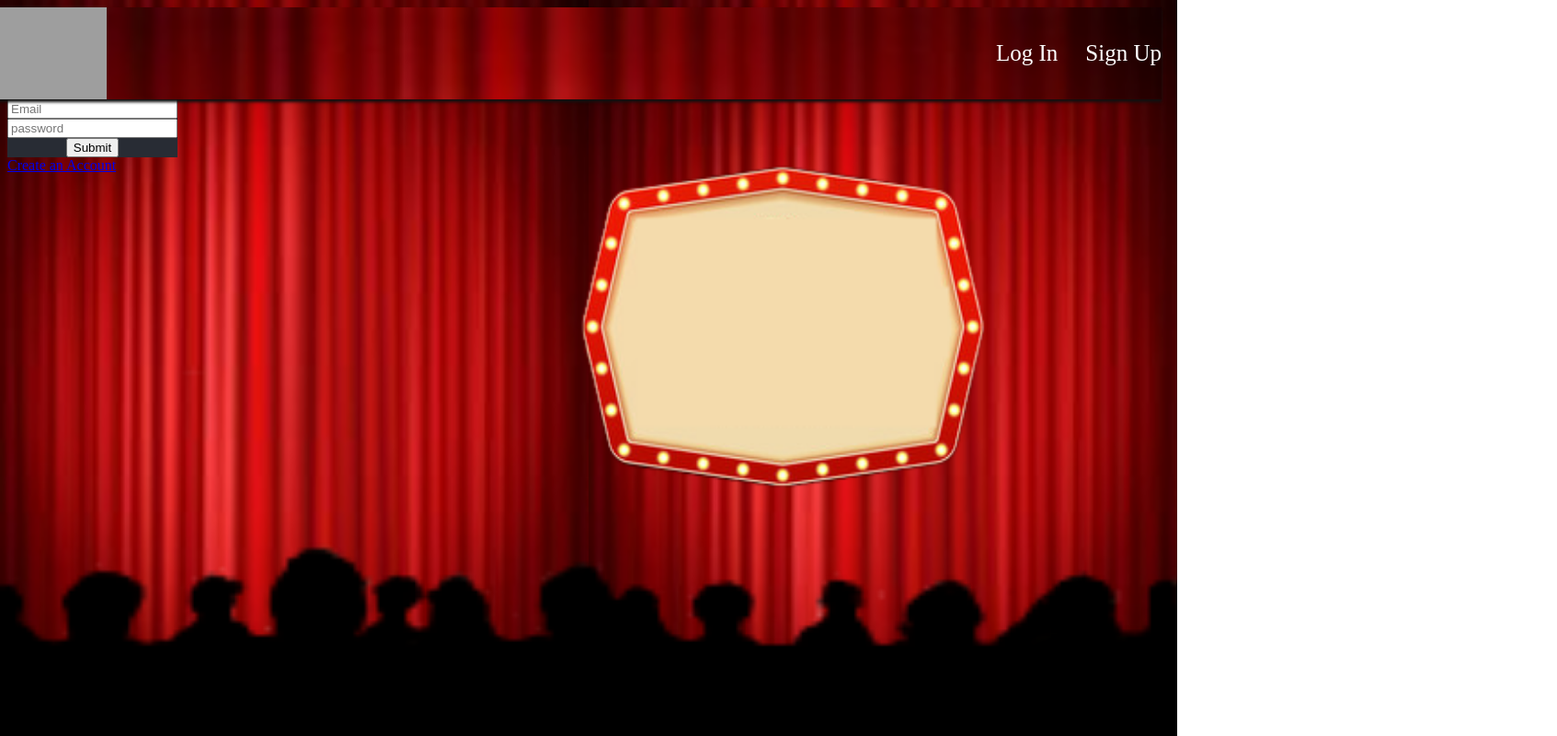
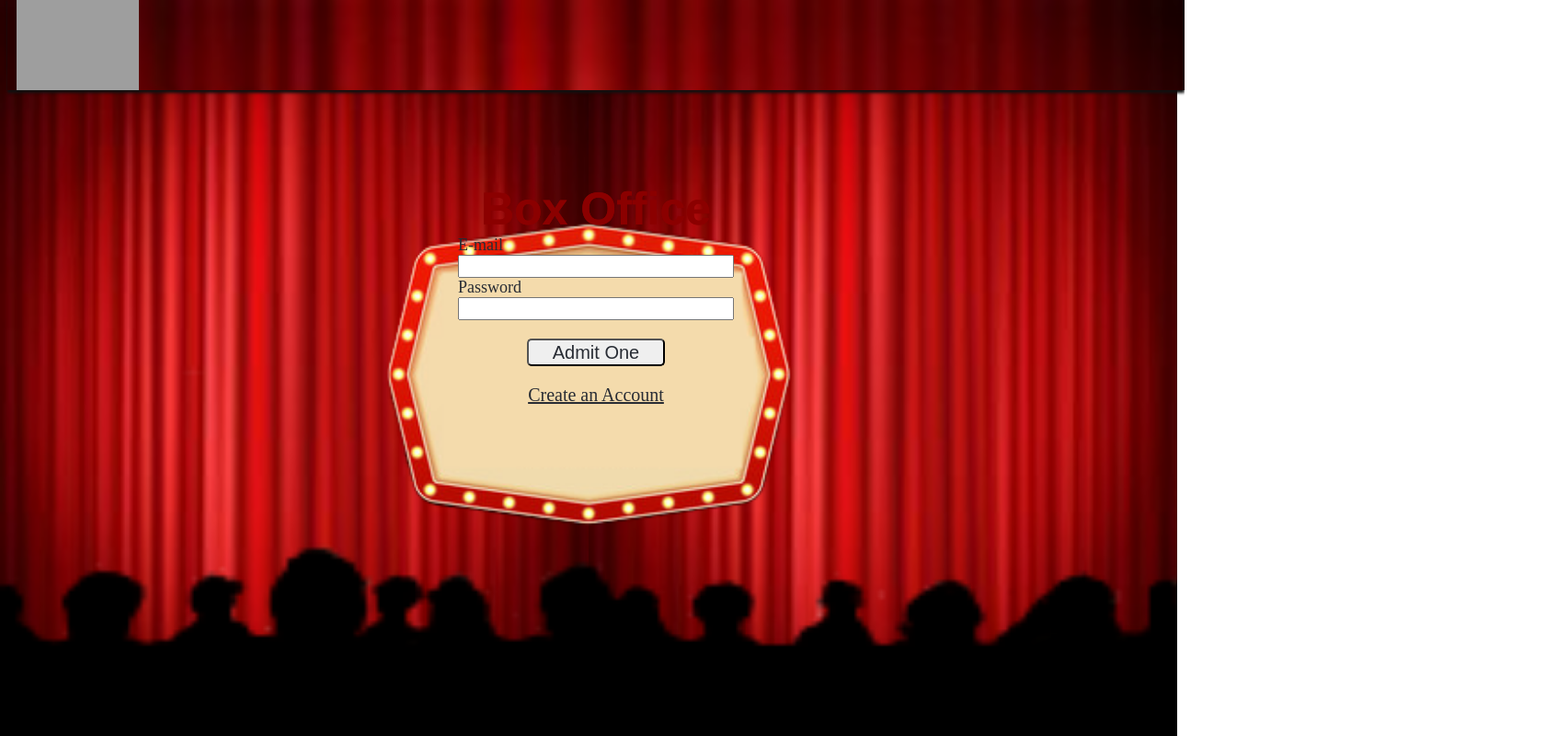
Before and after one commit to CKjolhede/IMO, a React app in the folder client/: page /loginformcontainer in a window 1280 px wide. Shown: the whole page at 92% size, 1693 px wide, since content can reach past the window. Built offline with nearby package versions, Linux system fonts and the light colour scheme; no server answers; grey boxes are pictures that could not be loaded.

Commit message:
login aligned and now landing page

```diff
--- a/client/src/components/App.js
+++ b/client/src/components/App.js
@@ -6,7 +6,7 @@ import Header from "./Header";
 import LoginFormContainer from "./LoginFormContainer";
 import RegisterContainer from "./RegisterContainer";
 import NotFound from "./NotFound";
-
+import UserProfile from "./UserProfile";
 
 function App() {
     const { isLoggedIn } = useAuth();
@@ -19,10 +19,11 @@ function App() {
                         <Route path="/home/*" element={<Home />} />
                         <Route path="/*" element={<NotFound /> } />
                     </Routes>
+                    <UserProfile />
                 </>
             ) : (
                 <>
-                        <Routes>
+                    <Routes>
 
                         {/*<Route path="/*" element={<NotFound />} />*/}
                         <Route
@@ -33,7 +34,8 @@ function App() {
                             path="/registercontainer"
                             element={<RegisterContainer />}
                         />
-                    </Routes>
+                        </Routes>
+                    <LoginFormContainer />
                 </>
             )}
         </>
--- a/client/src/components/Header.css
+++ b/client/src/components/Header.css
@@ -10,8 +10,8 @@
     align-items: center;
     background-image: url("./images/redcurtainsL.jpg");
     background-repeat: no-repeat;
-    padding: 0px 0px 0px 0px;
-    margin: 0px -25px;
+    padding: 0px 20px 0px 10px;
+    margin: -10px 00px 10px 0px ;
     border: 0px;
     box-shadow: 0px 3px 3px #101010;
     background-size: cover;
@@ -20,7 +20,7 @@
 .logo {
     display: flex;
     position: fixed top;
-    padding: 20px px 0px 0px;
+    padding: 0px 0px 0px 0px;
     float: left;
     width: auto;
     height: 100px;}
--- a/client/src/components/Header.js
+++ b/client/src/components/Header.js
@@ -1,5 +1,5 @@
 import React from "react";
-import { NavLink, Link } from "react-router-dom";
+import { Link } from "react-router-dom";
 import { useAuth } from "../contexts/AuthContext";
 import logo from './imo_logo.gif'
 import './Header.css';
@@ -14,12 +14,12 @@ function Header() {
                     <Link to={"/home"}>
                         {<img className="logo" src={logo} alt="logo" />}
                     </Link>
-                    <NavLink
+                    {/*<NavLink
                         to="/home/userprofile/"
                         className={({ isActive }) => (isActive ? "active" : "")}
                     >
                         Profile
-                    </NavLink>
+                    </NavLink>*/}
                     <Link
                         className="button-header-logout"
                         to="/home"
@@ -33,7 +33,7 @@ function Header() {
                     <Link to={"/home"}>
                         {<img className="logo" src={logo} alt="logo" />}
                     </Link>
-                    <div className="button-header-login">
+                    {/*<div className="button-header-login">
                         <Link
                             className="button-header"
                             to="/loginformcontainer"
@@ -44,7 +44,7 @@ function Header() {
                         <Link className="button-header" to="registercontainer">
                             Sign Up
                         </Link>
-                    </div>
+                    </div>*/}
                 </div>
             )}
         </div>
--- a/client/src/components/Home.js
+++ b/client/src/components/Home.js
@@ -12,10 +12,11 @@ import Recommendations from "./Recommendations";
 import MovieSearch from "./MovieSearch";
 import { useAuth } from '../contexts/AuthContext';
 import { useRec } from '../contexts/RecContext';
+import LoginFormContainer from './LoginFormContainer';
 import axios from 'axios';
 
 function Home() {
-    const { user } = useAuth();
+    const { user, isLoggedIn } = useAuth();
     const { createRecommendation, removeRecommendation } = useRec();
 
     const updateUserImage = async (imageUrl) => {
--- a/client/src/components/LoginForm.js
+++ b/client/src/components/LoginForm.js
@@ -42,15 +42,17 @@ function LoginForm() {
         },
     });
     return (
-        <div>
+        <div className="login-form-container" >
+            <div className="login-form">
+                <h2 className="login-header">Box Office</h2>
                 <form onSubmit={formik.handleSubmit}>
-                <div className="login-form">
-                    <div className="input-container-email">
-                        <input
+
+                <div className="input-email">E-mail
+                    <input className="email-input"
                         id="email"
                         name="email"
                         type="email"
-                            placeholder="Email"
+                        //placeholder="Email"
                         onChange={formik.handleChange}
                         onBlur={formik.handleBlur}
                         value={formik.values.email}
@@ -58,14 +60,13 @@ function LoginForm() {
                     {formik.errors.email && formik.touched.email ? (
                         <p className="error">{formik.errors.email}</p>
                     ) : null}
-                    </div>
-
-                    <div className="input-container-password">
-                        <input
+                <div>
+                    <div className="input-container-password">Password
+                        <input className="email-input"
                         id="password"
                         name="password"
                         type="password"
-                            placeholder="password"
+                        //placeholder="Password"
                         onChange={formik.handleChange}
                         onBlur={formik.handleBlur}
                         value={formik.values.password}
@@ -74,15 +75,15 @@ function LoginForm() {
                         <p className="error">{formik.errors.password}</p>
                     ) : null}
                 </div>
-
-                    <div className="input-container-submit">
-                        <button type="submit">Submit</button>
+                <div className="input-container-submit" >
+                <button className="submit-button" type="submit">Admit One</button></div>
+                <div id="errors">{errors.error}</div>
                         </div>
-                    <div id="errors">{errors.error}</div>
                         </div>
                 </form>
                 <NavLink className="input-container-registerlink" to="../registercontainer">Create an Account</NavLink>
             </div>
+        </div>
     );
 }
 export default LoginForm;
--- a/client/src/components/LoginFormContainer.js
+++ b/client/src/components/LoginFormContainer.js
@@ -1,12 +1,10 @@
 import React from 'react';
 import LoginForm from './LoginForm';
-import logincurtain from '../components/images/logincurtain.png';
+
 
 function LoginFormContainer() {
     return (
-        <div className="login-form-container">
             <LoginForm />
-        </div>
     );
 }
 
--- a/client/src/contexts/AuthContext.js
+++ b/client/src/contexts/AuthContext.js
@@ -27,15 +27,15 @@ export const AuthProvider = ({ children }) => {
 
     const onEdit = (user) => {
         setAuth({ isLoggedIn: true, user: user });
-        navigate('/home/profile/')
+        navigate('/home/userprofile/')
     };
 
     const login = (user) => {
         setAuth({
             isLoggedIn: true,
-            user: user,
+            user: user
         });
-        navigate('/home');
+        navigate('/home/userprofile/');
     };
 
     const logout = async () => {
--- a/client/src/index.css
+++ b/client/src/index.css
@@ -12,9 +12,8 @@
 }
 
 img {
-    max-width: 300px;
-
-    display: block;
+    max-width: 500px;
+    display: flex;
 }
 
 body {
@@ -23,7 +22,7 @@ body {
     background-image: url("components/images/theater_dark_shadow.png"),
         url("./components/images/redcurtainsL.jpg"),
         url("./components/images/redcurtainsR.jpg");
-    z-index: 15, 2, 1;
+    /*z-index: 15, 2, 1;*/
     background-repeat: no-repeat, no-repeat, no-repeat;
     background-position: center bottom, center left, center right;
     margin: 0, 0, 0;
@@ -40,13 +39,23 @@ body {
     -moz-osx-font-smoothing: grayscale;
 }
 
+.login-header {
+    display: flex;
+    font-size: 50px;
+    padding: 90px 0px 0px 0px;
+    /*border: 0px;*/
+    margin: 0;
+    font-family: "Helvetica", arial, helvetica, sans-serif;
+    color: darkred;
+}
+
 ul {
   position: fixed;
   bottom: 0;
   width: 100%;
   border: 1px solid #0b0909;
   border-radius: 10px;
-
+  list-style-type: none;
 }
 
 li a {
@@ -55,7 +64,7 @@ li a {
   padding: 14px 16px;
   text-decoration: none;
   font-size: 28px;
-  border-right: 1px solid #bbb;}
+  border-right: 1px solid #bbb;}*/
 
 li:first-child {
   border-left: none;
@@ -77,23 +86,133 @@ li:first-child {
     text-decoration: none;
     gap: 8rem;
     width: 100%;
-
 }
 
 
 
+.login-form-container {
+    display: inline-flex;
+    position: fixed;
+    align-content: center;
+    align-items: center;
+    width: 100vw;
+    height: 100vh;
+    flex-direction: column;
+    background-position: center;
+    background-repeat: no-repeat;
+    position: 500px 400px;
+    background-size: 1000px 500px, auto;
+    font-family: "Trayan";
+    z-index: -1;}
 
 .login-form {
     display: flex;
+    background-image: url("components/images/loginmarquee.png");
+    background-repeat:  no-repeat;
+    background-position: center;
+    background-attachment: fixed;
+    background-size: 1000px, 600px;
+    align-content: center;
+    align-items: center;
+    width: 50%;
+    height: 100vh;
+    flex-direction: column;
+    flex-wrap: nowrap;
+    color: var(--text);
+    font-family: "Helvetica";
+}
+
+/*.img-login-gif {
+    display: flex;
+    object-fit: cover;
+    align-content: center;
+    position: relative fixed center;
     flex-direction: column;
     align-items: center;
     justify-content: center;
-    padding:0px 00px 0px 0px;
+    padding:0px 0px 0px 0px;
+    color: var(--text);
+    font-family: "Trayan";
+    z-index: 20;}*/
+
+
+.input-email {
+    display: flex;
+    padding: 0px 0px 0px 0px;
+    flex-direction: column;
+    font-size: 18px;
+    align-content: center;
+    align-items: left;
+    flex-direction: column;
+    column-count: 1;
+    color: var(--bg);
+    font-family: "Trayan";
+    z-index: 24; }
+
+.input-container-password {
+    display: inline-flex;
+    align-content: center;
+    padding: 0px 0px 0px 0px;
+    position: relative;
+    align-items: left;
+    background-position: center;
+    font-size: 18px;
+    background-repeat: no-repeat;
+    flex-direction: column;
+    column-count: 1;
+    color: var(--bg);
+    font-family: "Trayan";
+    z-index: 24; }
+
+.email-input {
+    font-size: 20px;
+    height: 25px;
+    width: 300px;
+    padding: 5px;
+}
+.submit-button {
+    font-size: 20px;
+    display: flex;
+    align-items: center;
+    justify-content: center;
+    color: var(--bg);
+    background-color: light;
+    height: 30px;
     flex-wrap: nowrap;
-    color: var(--text);
-    background-color: var(--bg);
+    width: 150px;
+    padding: 5px;
+    border-radius: 5px;}
+
+.input-container-submit {
+  position: flex;
+  display: flex;
+  align-items: center;
+  justify-content: center;
+  padding: 20px 10px;
+  font-size: 20px;
+}
+.input-container-registerlink {
+    display: flex;
+    align-content: center;
+    align-items: center;
+    flex-direction: column;
+    column-count: 1;
+    font-size: 20px;
+    z-index: 24;
     font-family: "Trayan";
+    color: var(--bg);
 }
+.input-container-reg-email {
+    align-content: center;
+    padding: 0px 0px 0px 0px;
+    position: relative;
+    align-items: center;
+    flex-direction: column;
+    column-count: 1;
+    accent-color: var(--button);
+    font-family: "Trayan";
+    z-index: 24; }
+
 .registration-form-container {
     background-image: url("./components/images/ticket2.png");
     align-content: center;
@@ -111,51 +230,8 @@ li:first-child {
     z-index: 24;
 }
 
-.login-form-container {
-    background-image: url("./components/images/logincurtain.png");
-    align-content: center;
-    align-items: center;
-    padding: 0px 1500px 400px 0px;
-    flex-direction: column;
-    position: absolute;
-    display: flex;
-    background-position: center;
-    background-repeat: no-repeat;
-    position: 500px 400px;
-    background-size: 1000px 500px, auto;
-    accent-color: var(--button);
-    font-family: "Trayan";
-    z-index: -1;}
 
-.input-container-registerlink {
-    display: inline-flex;
-    justify-content: space-between;
-    align-content: center;
-    padding: 100px 30px;
-    height: 250 px;
-    align-items: center;
-    background-position: center;
-    background-repeat: no-repeat;
-    flex-direction: column;
-    column-count: 1;
-    accent-color: var(--button);
 
-    font-family: "Trayan";
-}
-
-.input-container-reg-email {
-    display: inline-flex;
-    align-content: center;
-    padding: 0px 0px 0px 0px;
-    position: relative;
-    align-items: center;
-    background-position: center;
-    background-repeat: no-repeat;
-    flex-direction: column;
-    column-count: 1;
-    accent-color: var(--button);
-    font-family: "Trayan";
-    z-index: 24; }*/
 
 .input-container-reg-named {
     display: inline-flex;
@@ -183,51 +259,10 @@ li:first-child {
     font-family: "Trayan";
     z-index: 24; }
 
-.input-container-email {
-    display: inline-flex;
-    padding: 0px 0px 0px 0px;
-    position: relative;
-    background-position: center;
-    background-repeat: no-repeat;
-    flex-direction: column;
-    column-count: 1;
-    accent-color: var(--button);
-    font-family: "Trayan";
-    z-index: 24; }
-
 .input-container-reg-password {
     display: inline-flex;
     align-content: center;
     padding: 50px 0px 150px 500px;
-    position: relative;
-    align-items: center;
-    background-position: center;
-    background-repeat: no-repeat;
-    flex-direction: column;
-    column-count: 1;
-    accent-color: var(--button);
-    font-family: "Trayan";
-    z-index: 24; }
-
-.input-container-password {
-    display: inline-flex;
-    align-content: center;
-    padding: 0px 0px 0px 0px;
-    position: relative;
-    align-items: center;
-    background-position: center;
-    background-repeat: no-repeat;
-    flex-direction: column;
-    column-count: 1;
-    accent-color: var(--button);
-    font-family: "Trayan";
-    z-index: 24; }
-
-
-.input-container-submit {
-    display: inline-flex;
-    align-content: center;
-    padding: 0px 0px 0px 0px;
     position: relative;
     align-items: center;
     background-position: center;
@@ -277,10 +312,6 @@ li:first-child {
     position: absolute;
     top: 0;
     left: 0;
-}
-
-.login-form {
-    display: relative;
 }
 
 
```
Also changed, not shown: client/src/components/images/hollywood-imo-sign copy.png (renamed from client/src/components/hollywood-imo-sign copy.png), client/src/components/images/imo_logo.png (renamed from client/src/components/imo_logo.png), client/src/components/images/imo_logooo.gif (renamed from client/src/components/imo_logooo.gif), client/src/components/images/loginmarquee.png (renamed from client/src/components/images/logincurtain.png), 1 other file. Lines whose indentation alone changed are shown as unchanged.
